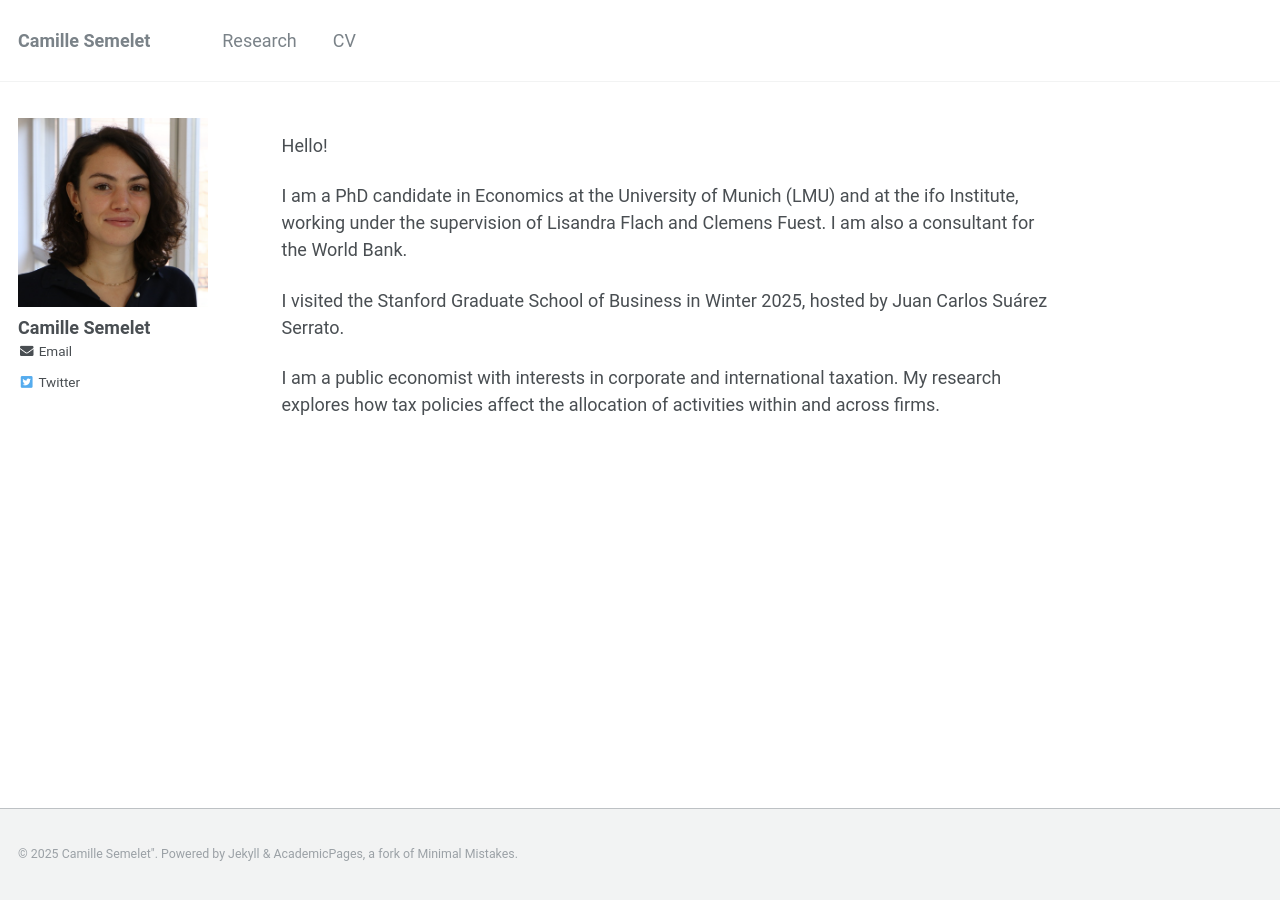
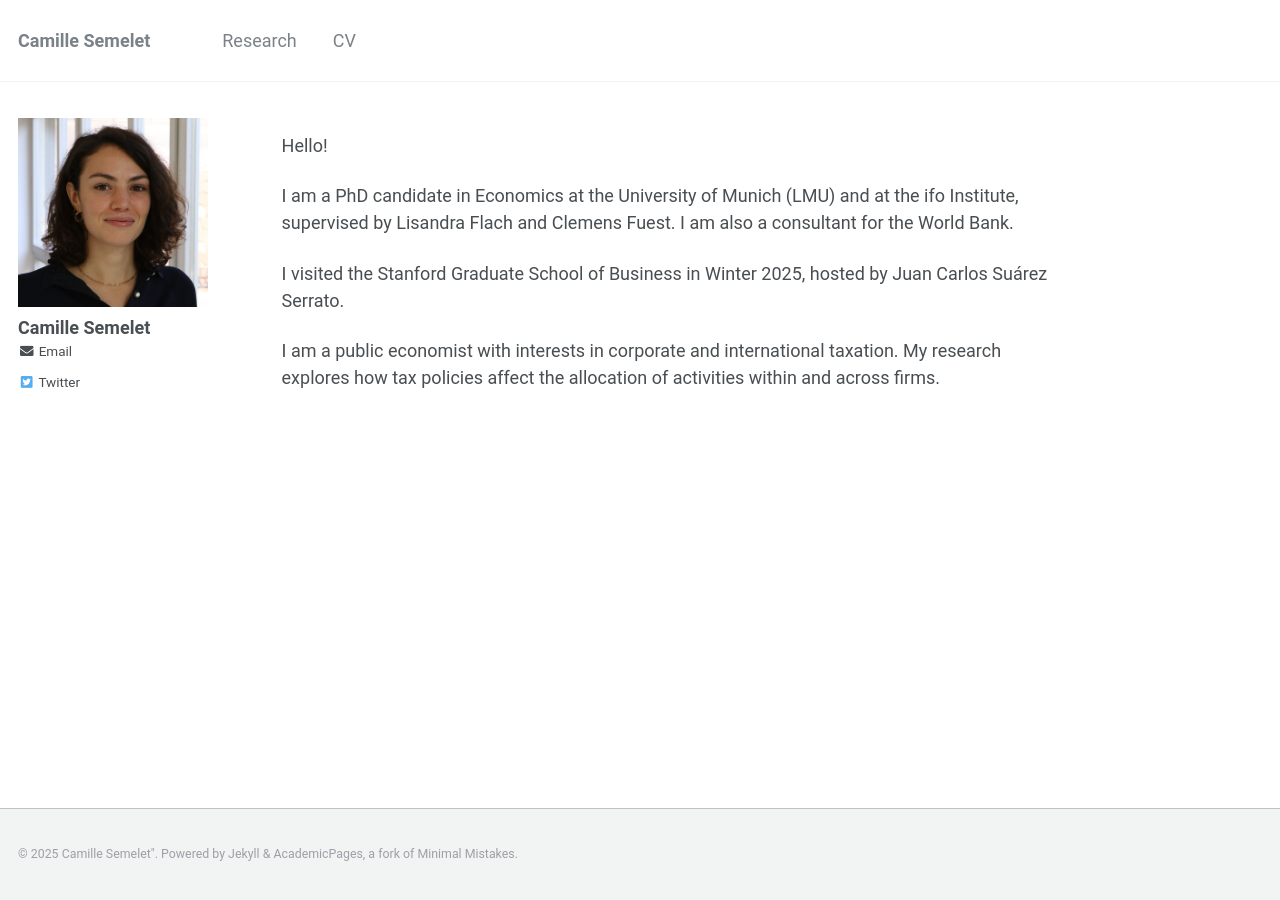
Before and after one commit to CamilleSemelet/camillesemelet.github.io, a Jekyll site: the page built from _pages/about.md, in a window 1280 px wide. Built offline with Jekyll 4.4.1, drawn with Linux system fonts in a browser that asks for light colours.

Commit message:
Update about.md

```diff
--- a/_pages/about.md
+++ b/_pages/about.md
@@ -19,7 +19,7 @@ redirect_from:
 
 Hello!
 
-I am a PhD candidate in Economics at the University of Munich (LMU) and at the ifo Institute, working under the supervision of Lisandra Flach and Clemens Fuest. I am also a consultant for the World Bank.
+I am a PhD candidate in Economics at the University of Munich (LMU) and at the ifo Institute, supervised by Lisandra Flach and Clemens Fuest. I am also a consultant for the World Bank.
 
 I visited the Stanford Graduate School of Business in Winter 2025, hosted by Juan Carlos Suárez Serrato.
 
```
